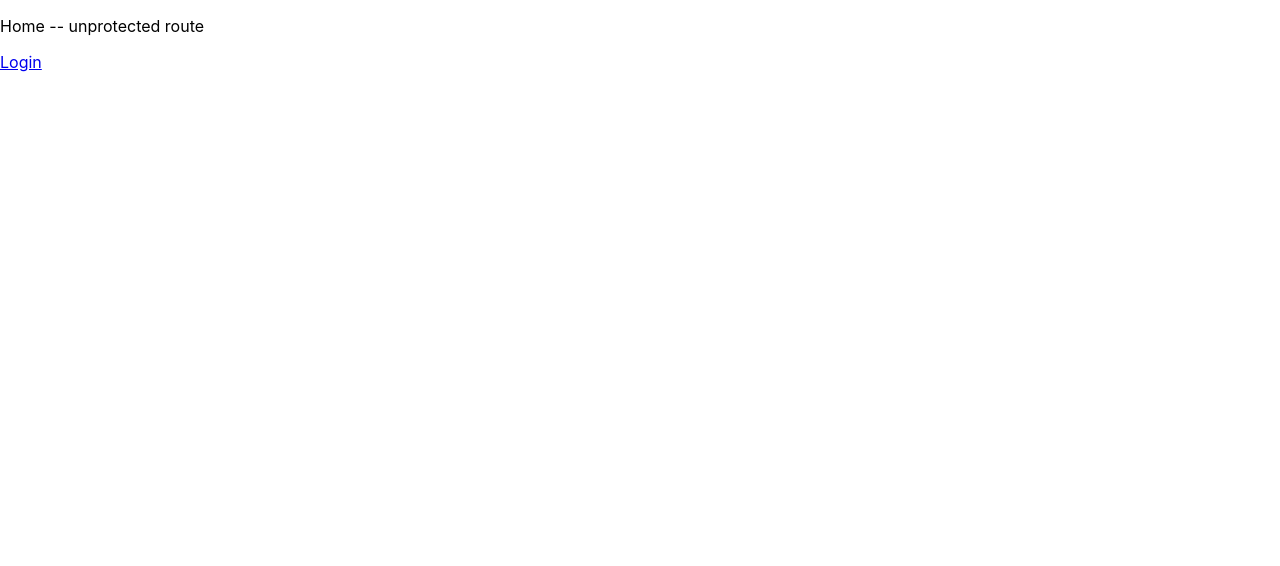
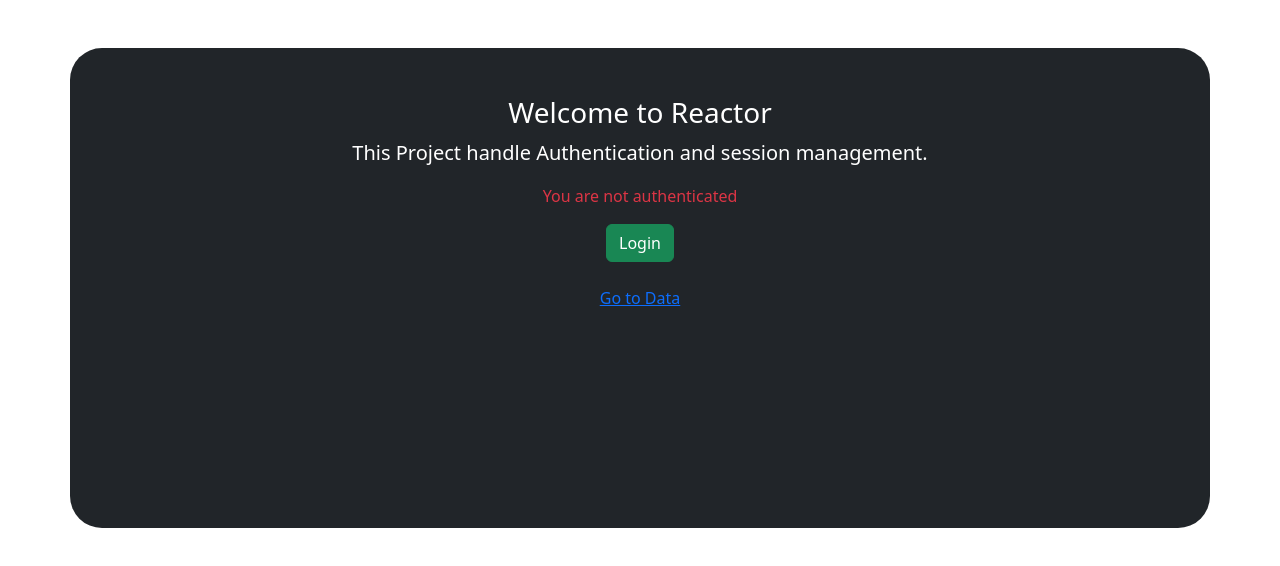
Before and after one commit to gurus20/react-auth, a React (Create React App) app: page / in a window 1280 px wide. Shown: the top 566 px of the page. Built offline with nearby package versions, Linux system fonts and the light colour scheme.

Commit message:
data with api

```diff
--- a/package.json
+++ b/package.json
@@ -6,6 +6,7 @@
     "@testing-library/jest-dom": "^5.16.5",
     "@testing-library/react": "^13.4.0",
     "@testing-library/user-event": "^13.5.0",
+    "bootstrap": "^5.2.3",
     "react": "^18.2.0",
     "react-dom": "^18.2.0",
     "react-router-dom": "^6.11.0",
--- a/src/App.jsx
+++ b/src/App.jsx
@@ -3,6 +3,7 @@ import { BrowserRouter as Router, Routes, Route } from 'react-router-dom';
 import Home from './pages/Home';
 import Dashboard from './pages/Dashboard';
 import Login from './pages/Login';
+import Data from './pages/Data';
 
 import { AuthProvider } from './auth/AuthProvider';
 
@@ -15,6 +16,7 @@ export default function App() {
           <Route path="/" element={<Home />} />
           <Route path="/dashboard" element={<Dashboard />} />
           <Route path="/login" element={<Login />} />
+          <Route path="/data" element={<Data />} />
         </Routes>
       </AuthProvider>
     </Router>
--- a/src/assets/css/index.css
+++ b/src/assets/css/index.css
@@ -1,13 +1,9 @@
-body {
+* {
   margin: 0;
-  font-family: -apple-system, BlinkMacSystemFont, 'Segoe UI', 'Roboto', 'Oxygen',
-    'Ubuntu', 'Cantarell', 'Fira Sans', 'Droid Sans', 'Helvetica Neue',
-    sans-serif;
-  -webkit-font-smoothing: antialiased;
-  -moz-osx-font-smoothing: grayscale;
+  padding: 0;
+  scroll-behavior: smooth;
 }
 
-code {
-  font-family: source-code-pro, Menlo, Monaco, Consolas, 'Courier New',
-    monospace;
+.cover-space {
+  min-height: 60vh;
 }
--- a/src/index.js
+++ b/src/index.js
@@ -1,8 +1,10 @@
 import React from 'react';
 import ReactDOM from 'react-dom/client';
 import './assets/css/index.css';
+import 'bootstrap/dist/css/bootstrap.min.css'
+import 'bootstrap/dist/js/bootstrap.min.js'
+
 import App from './App';
-
 const root = ReactDOM.createRoot(document.getElementById('root'));
 root.render(
   <React.StrictMode>
--- a/src/pages/Dashboard.jsx
+++ b/src/pages/Dashboard.jsx
@@ -1,4 +1,4 @@
-import { Link } from "react-router-dom";
+// import { Link } from "react-router-dom";
 import { AuthContext, clearSession } from '../auth/AuthProvider';
 import { useContext } from 'react';
 import { Navigate } from 'react-router-dom';
@@ -18,9 +18,14 @@ export default function Dashboard() {
 
     return (
         <>
-            <p>Dashboard, Welcome - { session.user }</p>
-            <button onClick={handleLogout}>Logout</button>
-            <Link to="/">Home</Link>
+            <div className="container cover-space mt-5 py-5 bg-dark rounded-5">
+                <div className="text-center text-white">
+                    <h3>Welcome to Reactor</h3>
+                    <p className="lead">This Project handle Authentication and session management.</p>
+                    <h5 className="text-primary">Dashboard - Logged in as {session.user}</h5>
+                    <button type="submit" className='btn btn-danger' onClick={handleLogout}>Logout</button>
+                </div>
+            </div>
         </>
     )
 }
--- /dev/null
+++ b/src/pages/Data.jsx
@@ -0,0 +1,24 @@
+import { useEffect, useState } from "react"
+
+export default function Data() {
+    const [data, setData] = useState([]);
+    useEffect(() => {
+        fetch('http://127.0.0.1:5000/random-data')
+            .then(response => response.json())
+            .then(data => setData(data));
+    },[]);
+
+    return (
+        <>
+            <div className="container">
+
+            <h5>Users:</h5>
+            <ul>
+                {data.map((user, i) => (
+                    <li key={i}>{user.name}</li>
+                ))}
+            </ul>
+            </div>
+        </>
+    )
+}
--- a/src/pages/Home.jsx
+++ b/src/pages/Home.jsx
@@ -13,16 +13,24 @@ export default function Home() {
 
     return (
         <>
-            <p>Home -- unprotected route</p>
-
-            {
-                session ?
-                    <>
-                        <p>You are Authenticated as { session.user }</p>
-                        <button onClick={handleLogout}>Logout</button>
-                    </>:
-                    <Link to="/login">Login</Link>
-                }
+            <div className="container mt-5 py-5 rounded-5 cover-space bg-dark">
+                <div className="text-center text-white">
+                    <h3>Welcome to Reactor</h3>
+                    <p className="lead">This Project handle Authentication and session management.</p>
+                    {
+                        session ?
+                            <>
+                                <p className="text-primary">You are authenticated as {session.user}</p>
+                                <button className="btn btn-success" onClick={handleLogout}>Logout</button>
+                            </> :
+                            <>
+                                <p className="text-danger">You are not authenticated</p>
+                                <Link to={"/login"} className="btn btn-success"> <i className="bi bi-person-fill"></i> Login</Link>
+                            </>
+                    } <br /> <br />
+                    <Link to={"/data"}>Go to Data</Link>
+                </div>
+            </div>
         </>
     )
 }
--- a/src/pages/Login.jsx
+++ b/src/pages/Login.jsx
@@ -22,21 +22,26 @@ export default function Login() {
         }
     }
 
-
     return (
         <>
-            <p>Login</p>
-            <p>{ errors.invalid_cred }</p>
-            <form onSubmit={handleLogin}>
+            <div className="container cover-space mt-5 py-5 bg-dark rounded-5">
+                <div className="text-center text-white">
+                    <h3>Welcome to Reactor</h3>
+                    <p className="lead">This Project handle Authentication and session management.</p>
+                    <p className='text-danger'>{errors.invalid_cred}</p>
+                    <form onSubmit={handleLogin} className="col-4 m-auto d-flex">
                         <input
                             type="text"
                             name="username"
                             id="username"
                             value={username}
                             onChange={(e) => setUsername(e.target.value)}
+                            className="form-control me-2"
                         /> <br />
-                <button type="submit">Login</button>
+                        <button type="submit" className='btn btn-success'>Login</button>
                     </form>
+                </div>
+            </div>
         </>
     )
 }
```
Also changed, not shown: src/assets/css/App.css (deleted, +0 -38 lines), 2 other files (tests, documents, lock files or other folders). Lines whose indentation alone changed are shown as unchanged.
